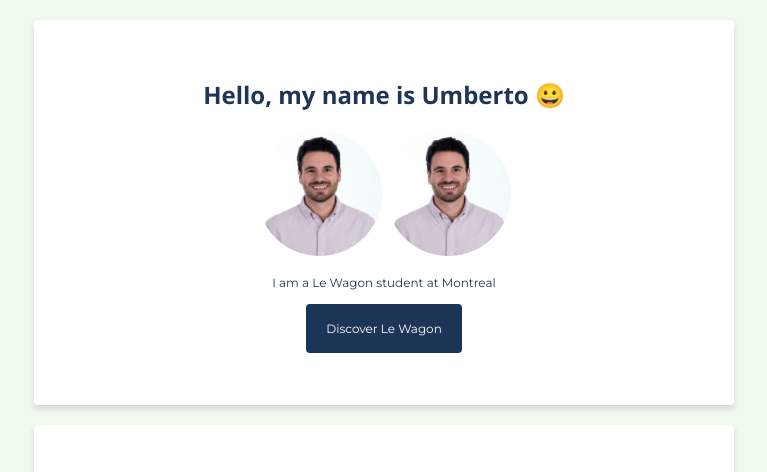
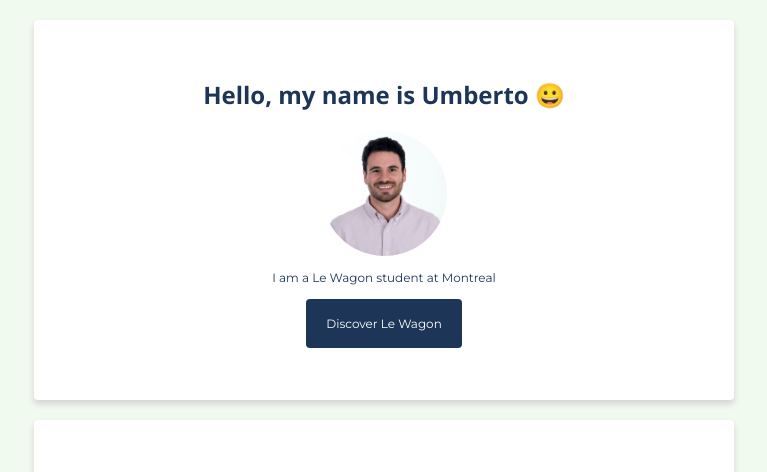
Before and after one commit to unajar/profile, a plain HTML site: page index.html in a window 1280 px wide. Shown: the top 472 px of the page, without its empty margins (256-1023 px from the left). Drawn offline with nearby package versions, Linux system fonts and the light colour scheme.

Commit message:
testing right repo

```diff
--- a/index.html
+++ b/index.html
@@ -12,7 +12,6 @@
       <div class="card">
         <h1>Hello, my name is Umberto 😀</h1>
         <img src="images/_DSC2635_edited.jpg" class="img-circle" width="125px" alt="this is a profile picture of Umberto">
-        <img src="./images/_DSC2635_edited.jpg" class="img-circle" width="125px" alt="this is a profile picture of Umberto">
         <p>I am a Le Wagon student at Montreal</p>
         <a href="https://www.lewagon.com/" class="btn-blue" target="_blank">Discover Le Wagon</a>
       </div>
```
